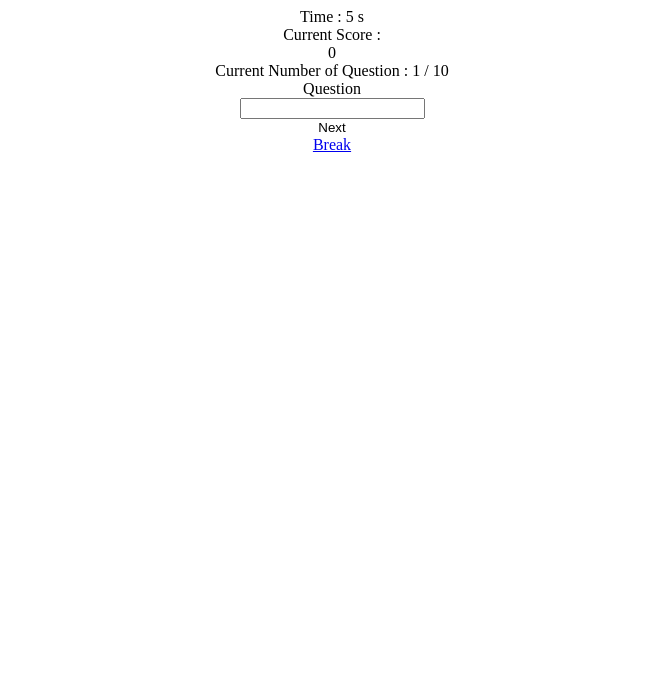
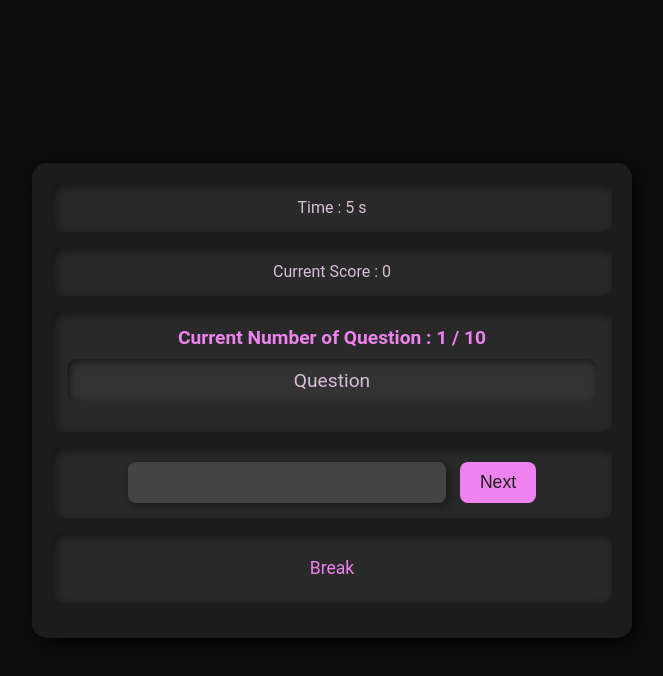
Before and after one commit to DevBhatia22/Web-Dev-Project1, a plain HTML site: page game.html in a window 1280 px wide. Shown: the whole page, without its empty margins (308-971 px from the left). Drawn offline with Linux system fonts and the light colour scheme.

Commit message:
style(home, questions) : added css to index.html, game.html

```diff
--- /dev/null
+++ b/game.css
@@ -0,0 +1,97 @@
+*{
+    box-sizing: border-box;
+}
+
+body {
+    background-color: #0D0D0D;
+    color: #D8BFD8;
+    font-family: 'Roboto', sans-serif;
+    margin: 0;
+    padding: 0;
+    display: flex;
+    justify-content: center;
+    align-items: center;
+    min-height: 100vh;
+}
+
+.displayer {
+    background-color: #1C1C1C;
+    padding: 20px;
+    border-radius: 15px;
+    box-shadow: 5px 5px 20px rgba(0, 0, 0, 0.7);
+    width: 80%;
+    max-width: 600px;
+}
+
+.headDiv {
+    background-color: #292929;
+    padding: 15px;
+    border-radius: 10px;
+    margin-bottom: 15px;
+    box-shadow: inset 3px 3px 10px rgba(0, 0, 0, 0.5);
+    text-align: center;
+}
+
+.qn {
+    font-size: 1.2em;
+    font-weight: bold;
+    color: #EE82EE;
+}
+
+.question {
+    background-color: #333333;
+    margin-top: 10px;
+    padding: 10px;
+    border-radius: 10px;
+    box-shadow: inset 2px 2px 8px rgba(0, 0, 0, 0.6);
+    font-size: 1.2em;
+}
+
+.answer {
+    width: 60%;
+    padding: 10px;
+    margin-right: 10px;
+    border-radius: 8px;
+    border: none;
+    background-color: #444444;
+    color: #D8BFD8;
+    box-shadow: 3px 3px 10px rgba(0, 0, 0, 0.4);
+    font-size: 1.1em;
+}
+
+.answer:focus {
+    outline: none;
+    border: 2px solid #EE82EE;
+}
+
+button {
+    padding: 10px 20px;
+    border: none;
+    border-radius: 8px;
+    background-color: #EE82EE;
+    color: #1C1C1C;
+    font-size: 1.1em;
+    cursor: pointer;
+    transition: background-color 0.3s ease;
+}
+
+button:hover {
+    background-color: #DDA0DD;
+}
+
+button:active {
+    background-color: #C71585;
+}
+
+a {
+    color: #EE82EE;
+    text-decoration: none;
+    font-size: 1.1em;
+    padding: 10px;
+    display: inline-block;
+    transition: color 0.3s ease;
+}
+
+a:hover {
+    color: #DDA0DD;
+}
--- a/game.html
+++ b/game.html
@@ -4,7 +4,7 @@
     <meta charset="UTF-8">
     <meta name="viewport" content="width=device-width, initial-scale=1.0">
     <title>Document</title>
-    <link rel="stylesheet" href="style.css">
+    <link rel="stylesheet" href="game.css">
 </head>
 <body>
     <div class = "displayer">
--- a/result.css
+++ b/result.css
@@ -1,10 +1,9 @@
-/* Global body styling */
 *{
     box-sizing: border-box;
 }
 body {
-    background-color: #0D0D0D; /* Dark background */
-    color: #D8BFD8; /* Soft violet text */
+    background-color: #0D0D0D;
+    color: #D8BFD8;
     font-family: 'Roboto', sans-serif;
     margin: 0;
     padding: 0;
@@ -15,78 +14,70 @@ body {
     box-sizing: border-box;
 }
 
-/* Main container styling */
 .headDiv {
-    background-color: #1C1C1C; /* Dark background for main content */
+    background-color: #1C1C1C;
     padding: 20px;
     border-radius: 15px;
-    box-shadow: 5px 5px 20px rgba(0, 0, 0, 0.7); /* Neumorphism shadow */
+    box-shadow: 5px 5px 20px rgba(0, 0, 0, 0.7);
     text-align: center;
     width: 100%;
     max-width: 800px;
 }
 
-/* Current score box styling */
 #currentScore {
     background-color: #292929;
     padding: 15px;
     border-radius: 10px;
     margin-bottom: 15px;
-    box-shadow: inset 3px 3px 10px rgba(0, 0, 0, 0.5); /* Inset shadow */
+    box-shadow: inset 3px 3px 10px rgba(0, 0, 0, 0.5);
 }
 
-/* Past scores title */
 #pastScores > div:first-child {
     font-size: 1.5em;
     font-weight: bold;
-    color: #EE82EE; /* Bright violet */
+    color: #EE82EE;
     margin-bottom: 15px;
 }
 
-/* Styling for dynamically generated mainDiv */
 .mainDiv {
-    background-color: #1F1F1F; /* Darker background */
+    background-color: #1F1F1F;
     padding: 15px;
     border-radius: 10px;
     margin-bottom: 20px;
-    box-shadow: 3px 3px 10px rgba(0, 0, 0, 0.5); /* Slight shadow */
+    box-shadow: 3px 3px 10px rgba(0, 0, 0, 0.5);
     transition: background-color 0.3s, box-shadow 0.3s;
     display: flex;
     flex-direction: column-reverse;
 }
 
-/* Hover effect for mainDiv */
 .mainDiv:hover {
     background-color: #333333;
-    box-shadow: 0 5px 20px rgba(0, 0, 0, 0.8); /* More prominent shadow on hover */
+    box-shadow: 0 5px 20px rgba(0, 0, 0, 0.8);
 }
 
-/* Styling for eles container */
 .eles {
     padding: 10px;
     display: flex;
     justify-content: space-between;
     margin-bottom: 10px;
-    /* display: flex; */
 }
 
-/* Individual elements inside eles */
 .ele {
     padding: 10px;
     width: 30%;
     text-align: center;
-    box-shadow: inset 2px 2px 5px rgba(0, 0, 0, 0.4); /* Inset shadow */
+    box-shadow: inset 2px 2px 5px rgba(0, 0, 0, 0.4);
 }
 
 button {
-    background-color: #6A0DAD; /* Dark violet background for buttons */
+    background-color: #6A0DAD;
     color: white;
     border: none;
-    border-radius: 50px; /* Fully rounded buttons */
+    border-radius: 50px;
     padding: 12px 25px;
     cursor: pointer;
     font-size: 1rem;
-    transition: all 0.3s ease; /* Smooth transitions */
+    transition: all 0.3s ease;
     box-shadow: 2px 2px 10px rgba(0, 0, 0, 0.5);
 }
 button:active {
@@ -94,6 +85,6 @@ button:active {
     box-shadow: none;
 }
 button:hover {
-    background-color: #9400D3; /* Lighter violet on hover */
-    transform: scale(1.05); /* Slight scale effect on hover */
+    background-color: #9400D3;
+    transform: scale(1.05);
 }
--- a/style.css
+++ b/style.css
@@ -1,17 +1,81 @@
-button{
-    outline: none;
-    background-color: inherit;
-    border: 0;
-    cursor: pointer;
-}
-
-.headDiv, #display{
+body {
+    background-color: #0D0D0D;
+    color: #D8BFD8;
+    font-family: 'Roboto', sans-serif;
+    margin: 0;
+    padding: 0;
     display: flex;
     flex-direction: column;
     align-items: center;
-    justify-content: center
+    min-height: 100vh;
+    justify-content: center;
 }
-.levelDiv{
+
+.headDiv {
+    text-align: center;
+    margin: 15px;
+    padding: 20px;
+    background: linear-gradient(145deg, #2C2C2C, #1F1F1F);
+    box-shadow: 5px 5px 15px rgba(0, 0, 0, 0.7), -5px -5px 15px rgba(255, 255, 255, 0.05);
+    border-radius: 15px;
+    width: 80%;
+    max-width: 600px;
+}
+
+
+h1, h4 {
+    color: #E6E6FA;
+    margin-bottom: 20px;
+    font-size: 1.8em;
+}
+
+button {
+    background-color: #6A0DAD;
+    color: white;
+    border: none;
+    border-radius: 50px;
+    padding: 12px 25px;
+    cursor: pointer;
+    font-size: 1rem;
+    transition: all 0.3s ease;
+    box-shadow: 2px 2px 10px rgba(0, 0, 0, 0.5);
+}
+
+button:hover {
+    background-color: #9400D3;
+    transform: scale(1.05);
+}
+
+.negButton {
+    background-color: #8A2BE2;
+}
+
+.levelDiv {
     display: flex;
-    flex-direction: column;
+    justify-content: center;
+    gap: 10px;
+    flex-wrap: wrap;
 }
+
+#display {
+    background-color: #292929;
+    padding: 20px;
+    color: #D8BFD8;
+    border: 1px solid #4B0082;
+    border-radius: 10px;
+    min-height: 60px;
+    box-shadow: inset 3px 3px 10px rgba(0, 0, 0, 0.5)
+}
+
+button.start {
+    background-color: #4B0082;
+}
+
+.headDiv + .headDiv {
+    margin-top: 30px;
+}
+
+button:active {
+    transform: scale(0.98);
+    box-shadow: none;
+}
```
